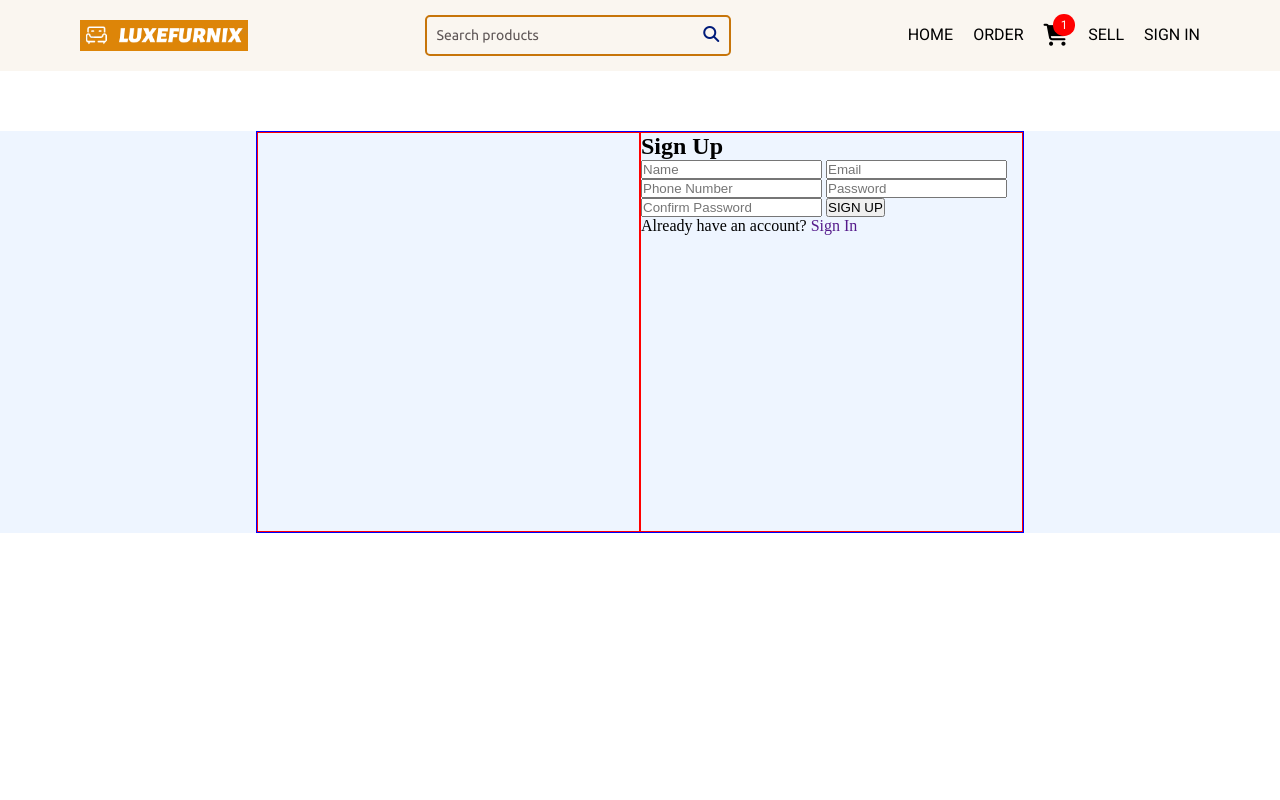
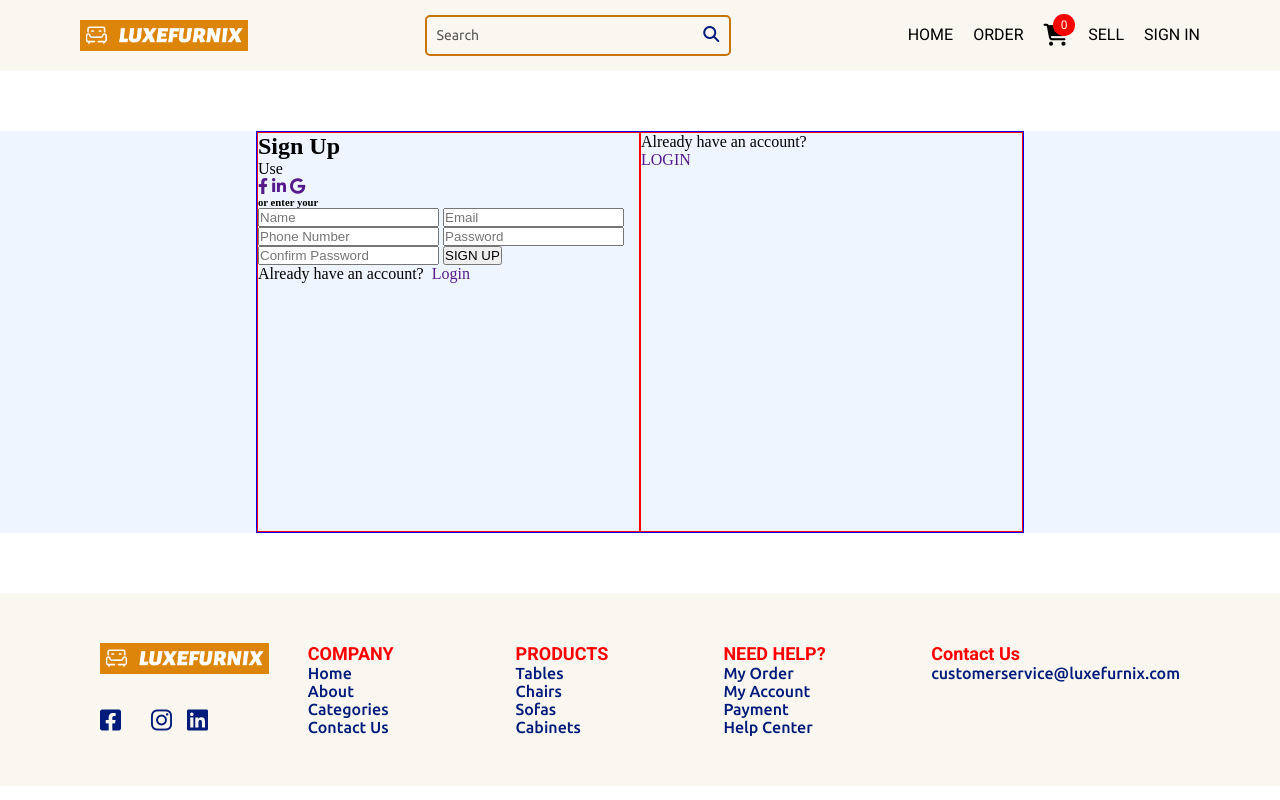
Before and after one commit to EucTech/luxefurnix, a Python web app: template templates/signup.html in a window 1280 px wide. Run offline with Jinja, Linux system fonts and the light colour scheme; the template is opened without the code that fills it, so the values that code supplies are empty.

Commit message:
updated the sign in page

```diff
--- a/templates/signup.html
+++ b/templates/signup.html
@@ -11,7 +11,7 @@
      crossorigin="anonymous" referrerpolicy="no-referrer" />
 
     <!-- layout css -->
-    <link rel="stylesheet" href="/static/layout.css">
+    <link rel="stylesheet" href="/static/styles/layout.css">
 
     <!-- Sign up css -->
     <link rel="stylesheet" type="text/css" href="/static/styles/signup.css">
@@ -24,7 +24,7 @@
             <img class="logo" src="/static/images/luxefurnix logo.png" alt="Luxefurnix_logo">
             <div class="search_bar">
                 <form action="">
-                    <input type="text" placeholder="Search products">
+                    <input type="text" placeholder="Search">
                     <a type="submit" href="/"><i class="fa-solid fa-magnifying-glass"></i></a>
                 </form>
             </div>
@@ -34,12 +34,13 @@
                     <li><a href="">Order</a></li>
                     <div class="cart">
                         <a href=""><i class="fa-solid fa-cart-shopping"></i></a>
-                        <p>1</p>
+                        <p>0</p>
                     </div>
                     <li><a href="">Sell</a></li>
                     <li><a href="">Sign In</a></li>
                 </ul>
             </div>
+
             <div class="toggle">
                 <i class="fa-solid fa-bars open_bar"></i>
                 <i class="fa-solid fa-rectangle-xmark close_bar"></i>
@@ -50,21 +51,81 @@
 
     <div class="container">
         <div class="main">
-            <div class="image-side"></div>
             <div class="form-page">
-                <h2 class="signup-header">Sign Up</h2>
+                <h2>Sign Up</h2>
+                <div class="icons">
+                    <p>Use</p>
+                    <span><a href=""><i class="fa-brands fa-facebook-f"></i></a></span>
+                    <span><a href=""><i class="fa-brands fa-linkedin-in"></i></a></span>
+                    <span><a href=""><i class="fa-brands fa-google"></i></a></span>
+                </div>
+                <h6>or enter your</h6>
                 <form>
                     <input type="text" id="name" name="name" placeholder="Name">
                     <input type="email" id="email" name="email" placeholder="Email">
                     <input type="text" id="phone" name="phone" placeholder="Phone Number">
                     <input type="password" id="password" name="password" placeholder="Password">
                     <input type="password" id="password-confirm" name="password-confirm" placeholder="Confirm Password">
-                    <input type="submit" value="SIGN UP">
+                    <input type="submit" class="submit" value="SIGN UP">
+                    <p class="login-btn">Already have an account? &nbsp;<a href="">Login</a></p>
                 </form>
-                <p>Already have an account? <a href="">Sign In</a></p>
+            </div>
+            <div class="image-side">
+                <div>
+                    <p>Already have an account?</p>
+                    <span><a href="">LOGIN</a></span>
+                </div>
             </div>
         </div>
     </div>
+
+    <footer>
+        <div class="footer-section">
+            <div>
+                <a href=""><img src="/static/images/luxefurnix logo.png" alt="Luxefurnix_logo"></a>
+                <div class="icons">
+                    <a href=""><i class="fa-brands fa-square-facebook"></i></a>
+                    <a href=""><i class="fa-brands fa-x-twitter"></i></a>
+                    <a href=""><i class="fa-brands fa-instagram"></i></a>
+                    <a href=""><i class="fa-brands fa-linkedin"></i></a>
+                </div>
+            </div>
+            <div class="last">
+                <h4>COMPANY</h4>
+                <a href="">Home</a>
+                <a href="">About</a>
+                <a href="">Categories</a>
+                <a href="">Contact Us</a>
+            </div>
+
+            <div class="last">
+                <h4>PRODUCTS</h4>
+                <a href="">Tables</a>
+                <a href="">Chairs</a>
+                <a href="">Sofas</a>
+                <a href="">Cabinets</a>
+            </div>
+
+            <div class="last">
+                <h4>NEED HELP?</h4>
+                <a href="">My Order</a>
+                <a href="">My Account</a>
+                <a href="">Payment</a>
+                <a href="">Help Center</a>
+            </div>
+
+            <div class="last">
+                <h4>Contact Us</h4>
+                <a href="">customerservice@luxefurnix.com</a>
+                <div class="icons">
+                    <a href=""><i class="fa-brands fa-square-facebook"></i></a>
+                    <a href=""><i class="fa-brands fa-x-twitter"></i></a>
+                    <a href=""><i class="fa-brands fa-instagram"></i></a>
+                    <a href=""><i class="fa-brands fa-linkedin"></i></a>
+                </div>
+            </div>
+        </div>
+    </footer>
 </body>
 
 </html>
```
